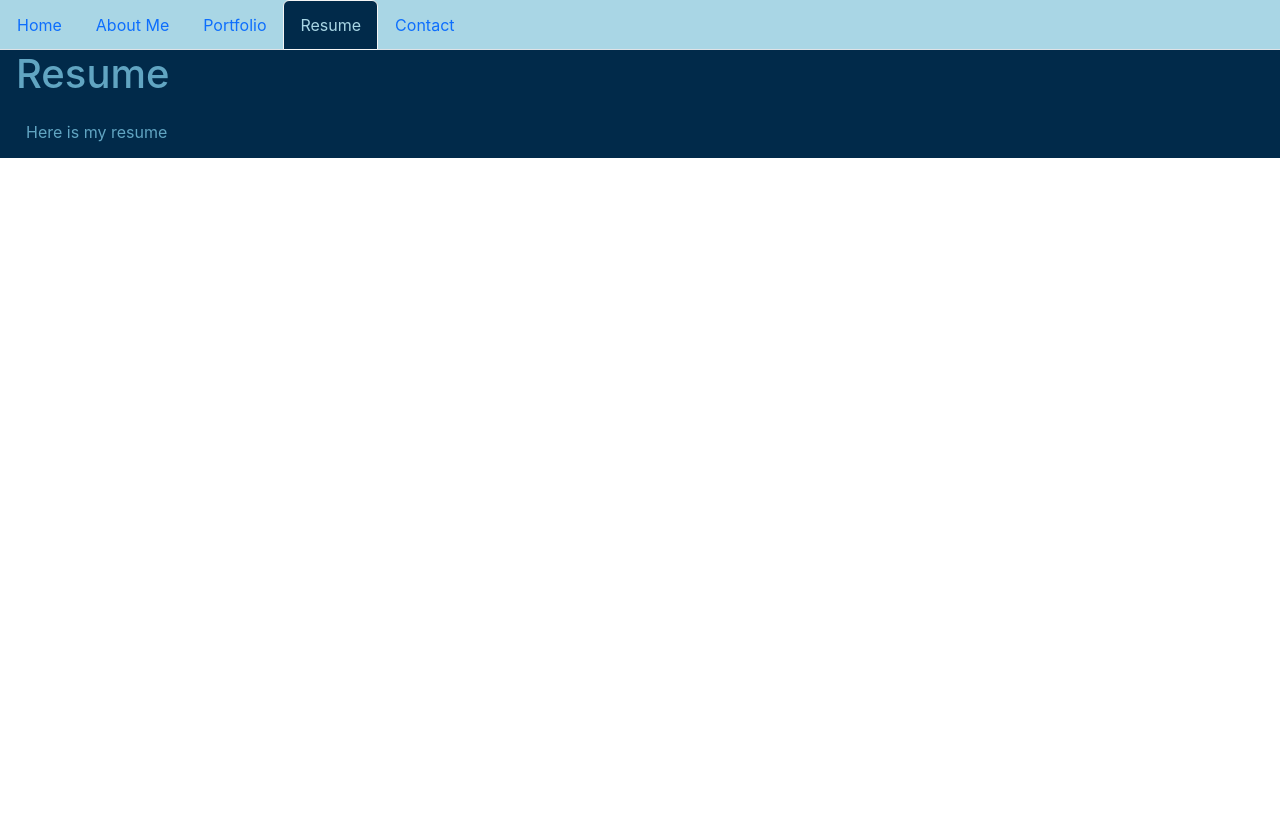
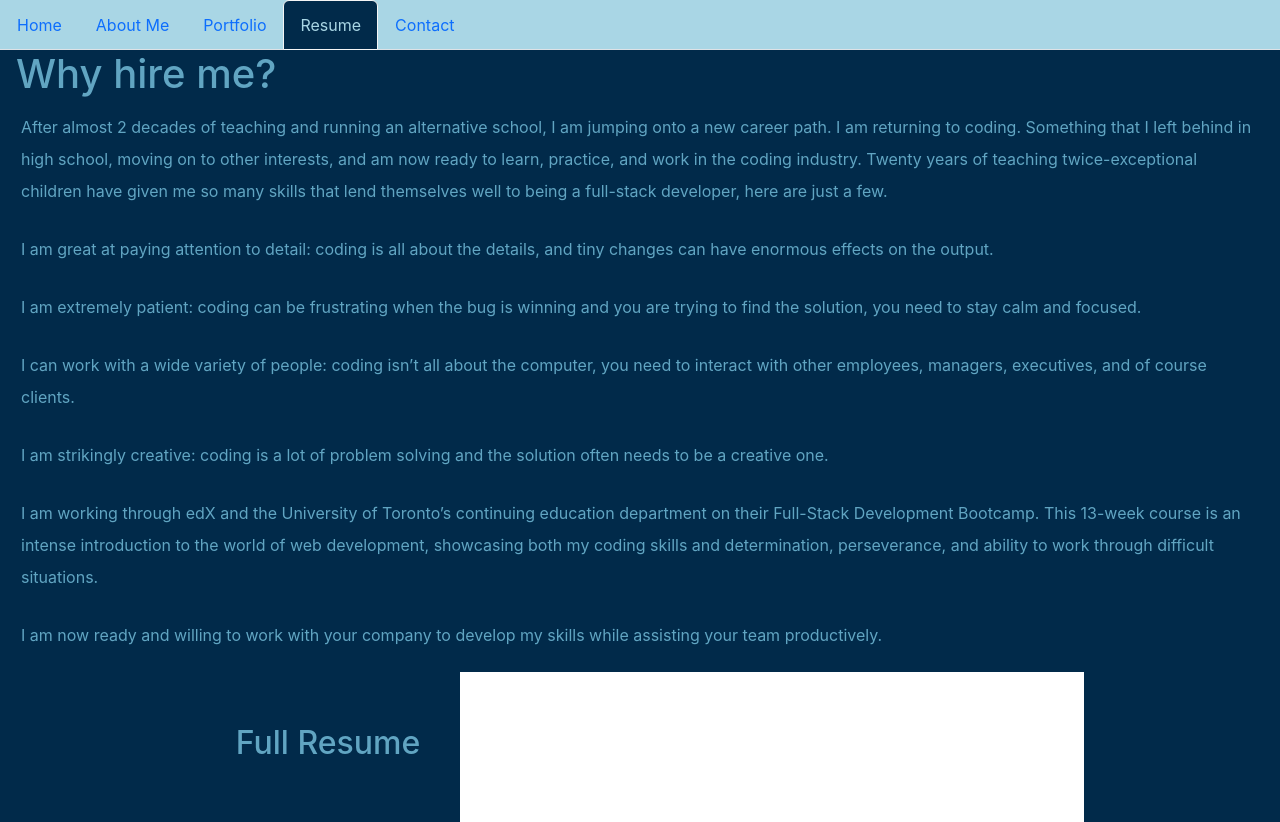
Before and after one commit to JD2929/Portfolio2, a React (Vite) app: page /Resume in a window 1280 px wide. Before the commit the page ends 800 px from the top, so only its background shows below. Built offline with nearby package versions, Linux system fonts and the light colour scheme.

Commit message:
Completed the resume section of the page

```diff
--- a/src/components/Pages/Resume.jsx
+++ b/src/components/Pages/Resume.jsx
@@ -1,14 +1,43 @@
 import '../../styles/general.css';
+import resumePDF from'../../resources/JDResume.pdf';
 
 export default function AboutMe() {
   return (
     <div>
-      <h1>Resume</h1>
-      <image src='../Public/PortfolioImage.png' alt='Image of JD' />
+      <h1>Why hire me?</h1>
+
       <p>
-        Here is my resume
+        After almost 2 decades of teaching and running an alternative school, I am jumping onto a new career path. I am returning to coding. Something that I left behind in high school, moving on to other interests, and am now ready to learn, practice, and work in the coding industry.
 
+        Twenty years of teaching twice-exceptional children have given me so many skills that lend themselves well to being a full-stack developer, here are just a few.
       </p>
+
+      <p>
+        I am great at paying attention to detail: coding is all about the details, and tiny changes can have enormous effects on the output.
+      </p>
+      <p>
+        I am extremely patient: coding can be frustrating when the bug is winning and you are trying to find the solution, you need to stay calm and focused.
+      </p>
+      <p>
+        I can work with a wide variety of people: coding isn’t all about the computer, you need to interact with other employees, managers, executives, and of course clients.
+      </p>
+      <p>
+        I am strikingly creative: coding is a lot of problem solving and the solution often needs to be a creative one.
+      </p>
+      <p>
+
+        I am working through edX and the University of Toronto’s continuing education department on their Full-Stack Development Bootcamp. This 13-week course is an intense introduction to the world of web development, showcasing both my coding skills and determination, perseverance, and ability to work through difficult situations.
+      </p>
+      <p>
+        I am now ready and willing to work with your company to develop my skills while assisting your team productively.
+      </p>
+
+      <div style={{ display: 'flex', alignItems: 'center', justifyContent: 'center' }}>
+      <h2>Full Resume</h2>
+
+        <iframe src={resumePDF} title="Resume PDF" width = "50%"  ></iframe>
+
+      </div>
     </div>
   );
 }
--- a/src/styles/general.css
+++ b/src/styles/general.css
@@ -55,13 +55,18 @@
      padding: 20px;
  }
 
+ h2 {
+color: var(--lightBlue);
+padding: 40px;
+ }
+
  h4 {
      padding: 40px;
  }
 
  p {
      color: var(--lightBlue);
-     padding: 10px;
+     padding: 5px;
  }
 
  img {
```
Also changed, not shown: 1 other file (tests, documents, lock files or other folders).
